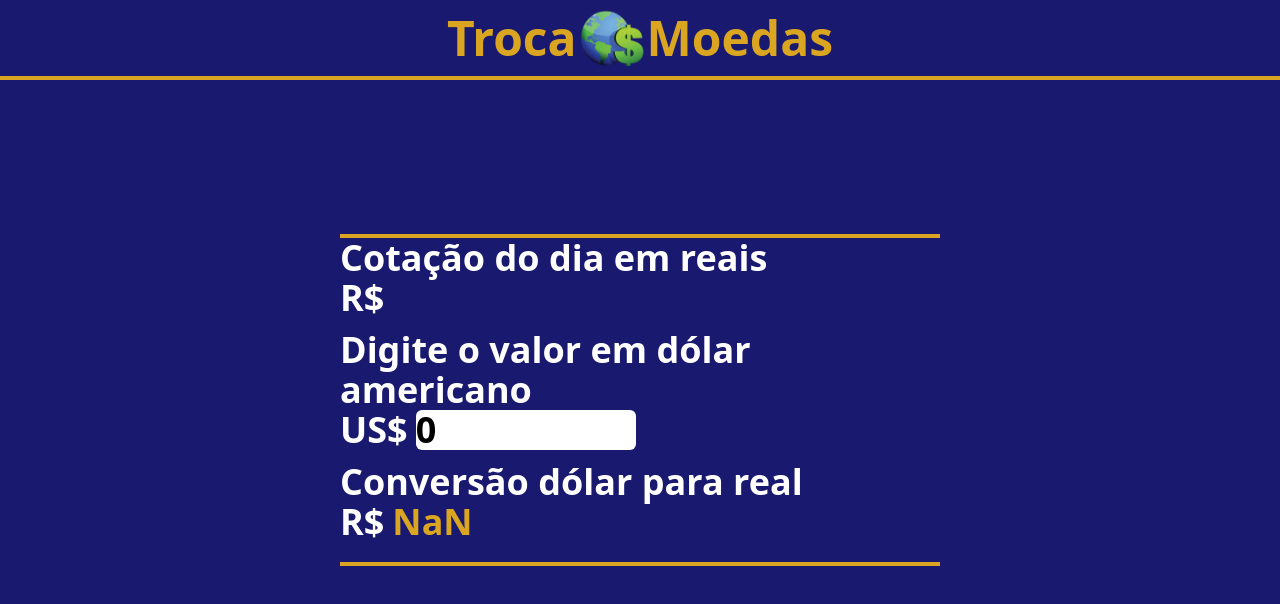
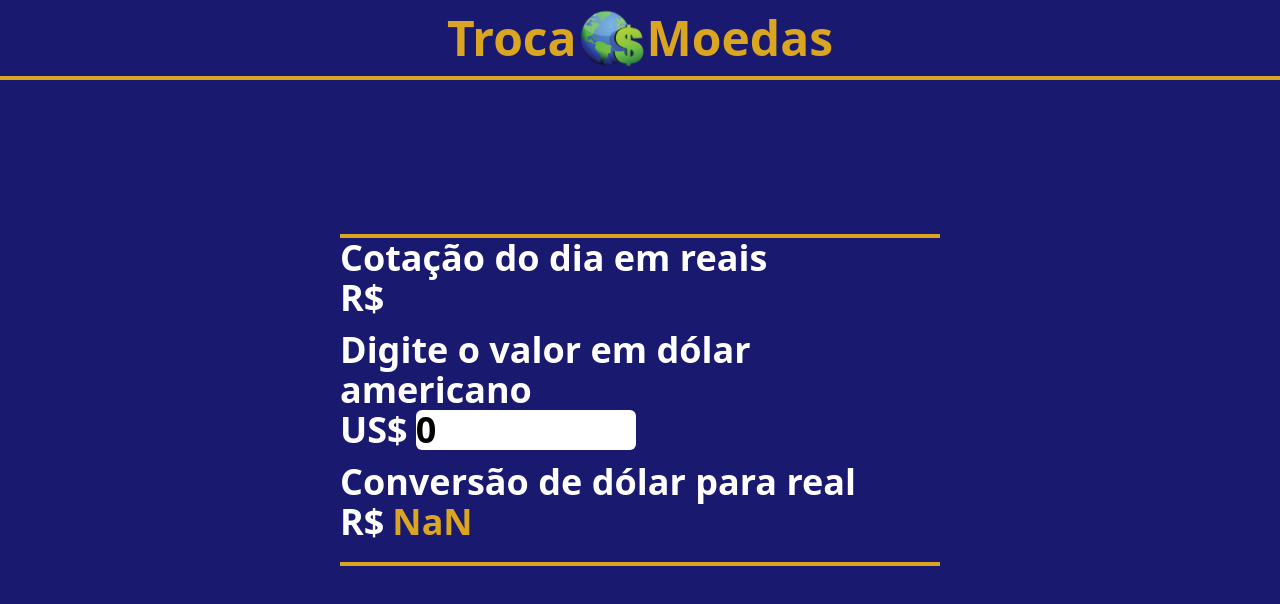
Before and after one commit to CarlosMeyer2021/trocamoedas, a React (Create React App) app: page / in a window 1280 px wide. Shown: the top 604 px of the page. Built offline with nearby package versions, Linux system fonts and the light colour scheme; no server answers.

Commit message:
trocamoedas v0.8

```diff
--- a/src/components/Home.jsx
+++ b/src/components/Home.jsx
@@ -65,7 +65,7 @@ const Home = () => {
 
             <div className='pb-5 justify-center items-center'>
               <div>
-                <span className='text-white font-bold'>Conversão dólar para real</span>
+                <span className='text-white font-bold'>Conversão de dólar para real</span>
               </div>
               <div className='flex'>
                 <span className='text-white mr-2 font-bold'>R$</span>
```
